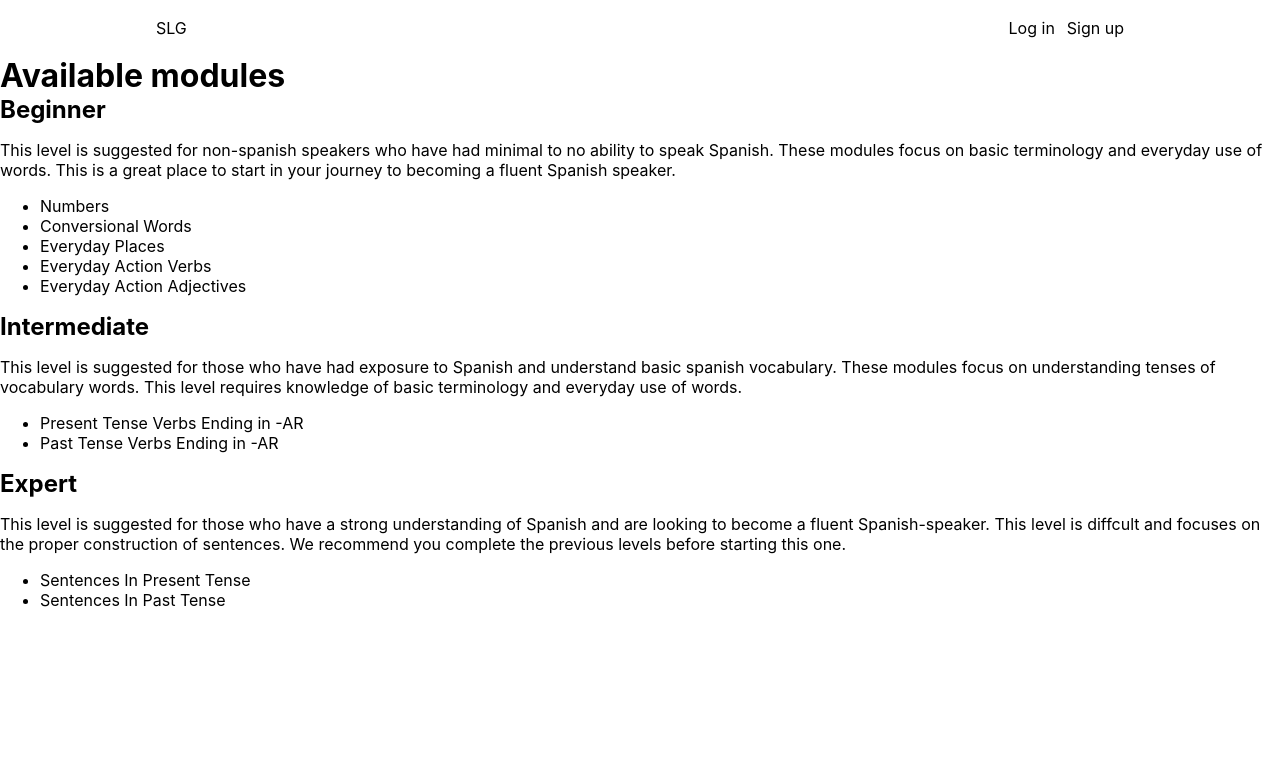
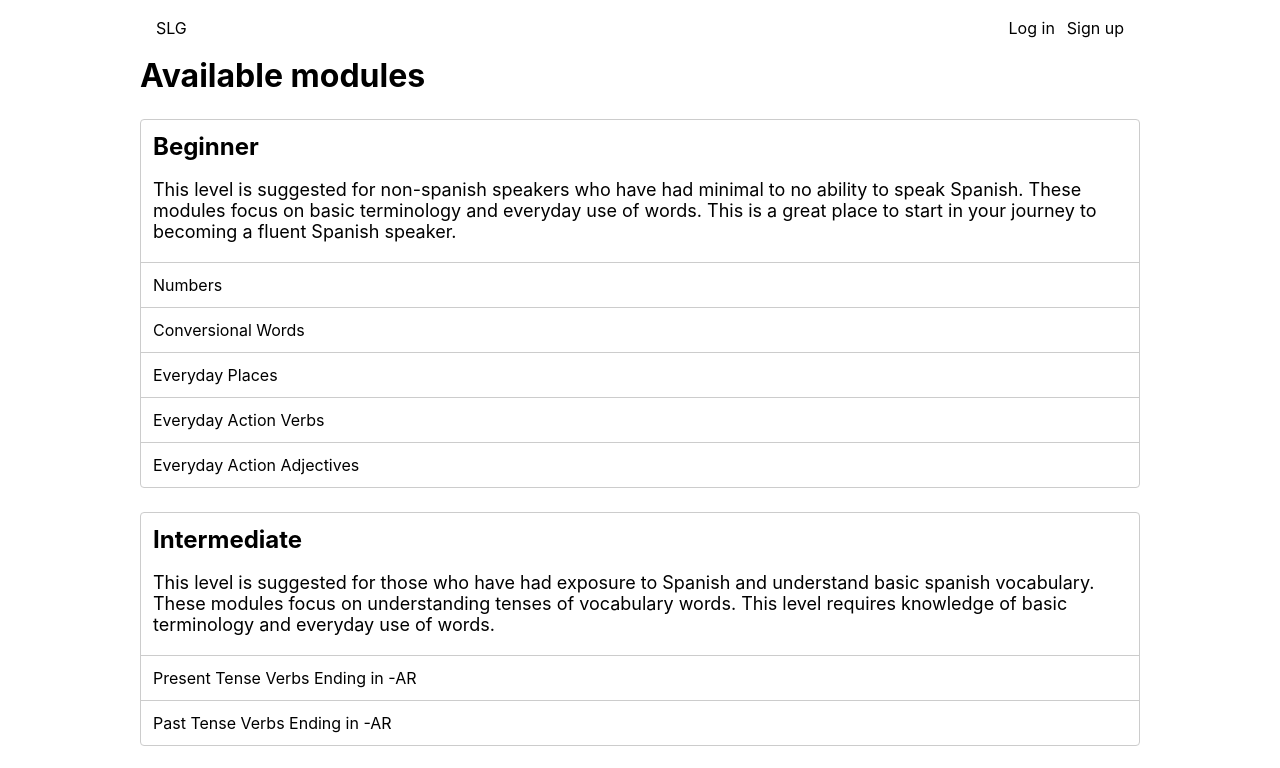
Before and after one commit to ssheth7/SpanishLearningGame, a Next.js app in the folder client/: page /modules in a window 1280 px wide. Shown: the top 768 px of the page. Built offline with nearby package versions, Linux system fonts and the light colour scheme.

Commit message:
basic modules page

```diff
--- a/client/pages/modules/index.js
+++ b/client/pages/modules/index.js
@@ -2,16 +2,20 @@ import AppLayout from "../../components/layout/AppLayout"
 
 import { getAllLevels } from "../../utils/query/material"
 
+import styles from "./index.module.css"
+
+import AppContainer from "../../components/common/AppContainer"
+
 // TODO make prettier
 export default function ModulesPage({ levels }) {
-  console.log({ levels })
   return (
     <AppLayout activePage="/modules">
+      <AppContainer>
         <h1>Available modules</h1>
 
         {levels ? (
           levels.map((level) => (
-          <div key={level.id}>
+            <div className={styles.module} key={level.id}>
               <h2>{level.title}</h2>
               <p>{level.description}</p>
               <ul>
@@ -26,6 +30,7 @@ export default function ModulesPage({ levels }) {
         ) : (
           <p>Just a sec, we're getting things ready...</p>
         )}
+      </AppContainer>
     </AppLayout>
   )
 }
--- /dev/null
+++ b/client/pages/modules/index.module.css
@@ -0,0 +1,28 @@
+.module {
+  border: 1px solid #ccc;
+
+  border-radius: 4px;
+  padding: 12px;
+
+  margin-bottom: 24px;
+  margin-top: 24px;
+}
+
+.module p {
+  font-size: 18px;
+  margin-bottom: 32px;
+}
+
+.module ul {
+  list-style: none;
+  padding: 0;
+
+  margin: -12px;
+}
+
+.module ul li {
+  padding: 12px;
+  margin: 0;
+  border-top: 1px solid #ccc;
+  /* background-color: #ccc; */
+}
```
Lines whose indentation alone changed are shown as unchanged.
